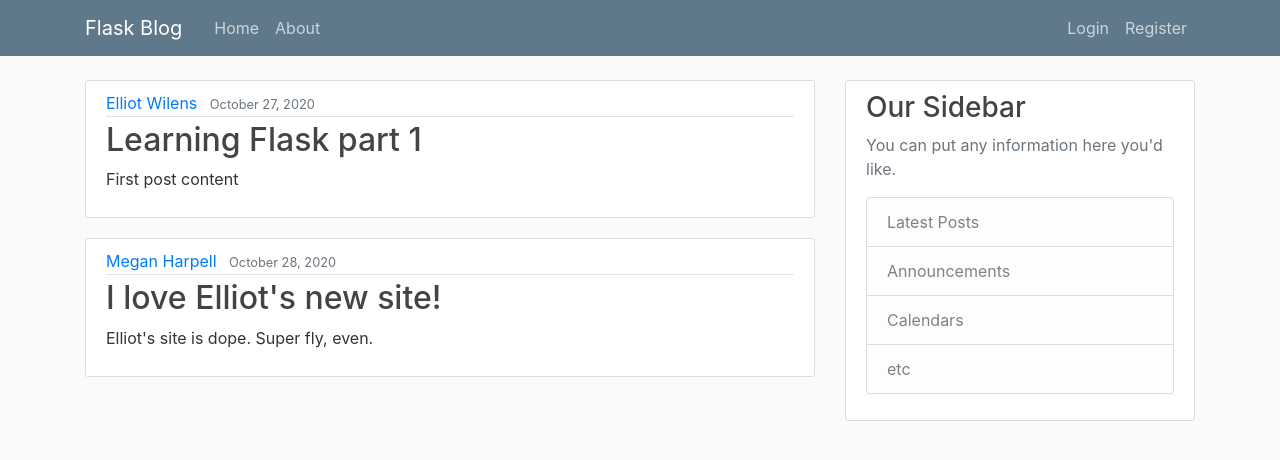
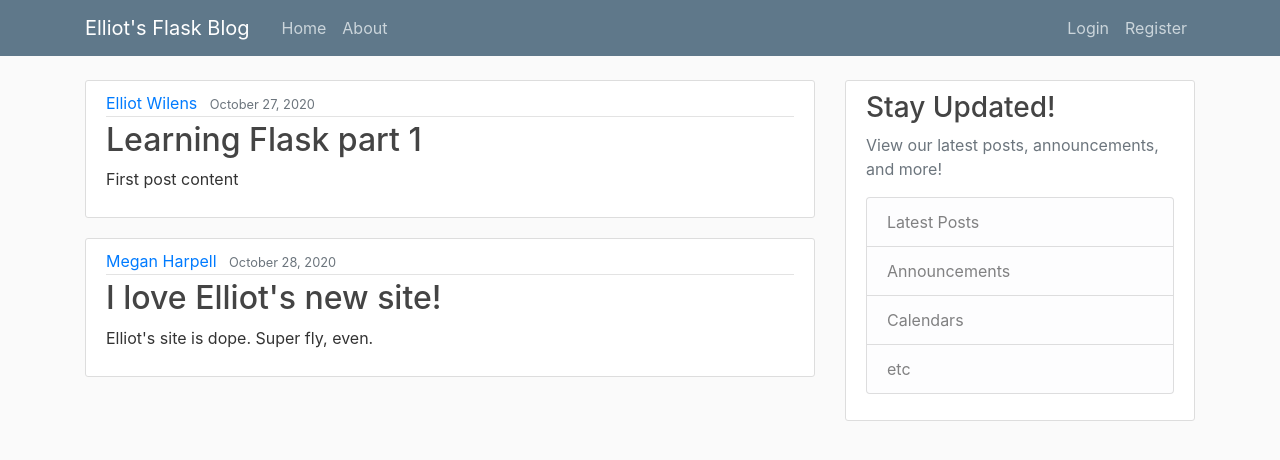
Before and after one commit to edubu2/flask-blog, a Flask app: page / in a window 1280 px wide. Shown: the top 460 px of the page. Run offline with Flask 2, Linux system fonts and the light colour scheme; some libraries are stand-ins or nearby versions.

Commit message:
Customize sidebar text content (no formatting changes)

```diff
--- a/templates/layout.html
+++ b/templates/layout.html
@@ -20,7 +20,7 @@
     <header class="site-header">
       <nav class="navbar navbar-expand-md navbar-dark bg-steel fixed-top">
         <div class="container">
-          <a class="navbar-brand mr-4" href="/">Flask Blog</a>
+          <a class="navbar-brand mr-4" href="/">Elliot's Flask Blog</a>
           <button class="navbar-toggler" type="button" data-toggle="collapse" data-target="#navbarToggle" aria-controls="navbarToggle" aria-expanded="false" aria-label="Toggle navigation">
             <span class="navbar-toggler-icon"></span>
           </button>
@@ -45,8 +45,8 @@
         </div>
         <div class="col-md-4">
           <div class="content-section">
-            <h3>Our Sidebar</h3>
-            <p class='text-muted'>You can put any information here you'd like.
+            <h3>Stay Updated!</h3>
+            <p class='text-muted'>View our latest posts, announcements, and more!
               <ul class="list-group">
                 <li class="list-group-item list-group-item-light">Latest Posts</li>
                 <li class="list-group-item list-group-item-light">Announcements</li>
```
